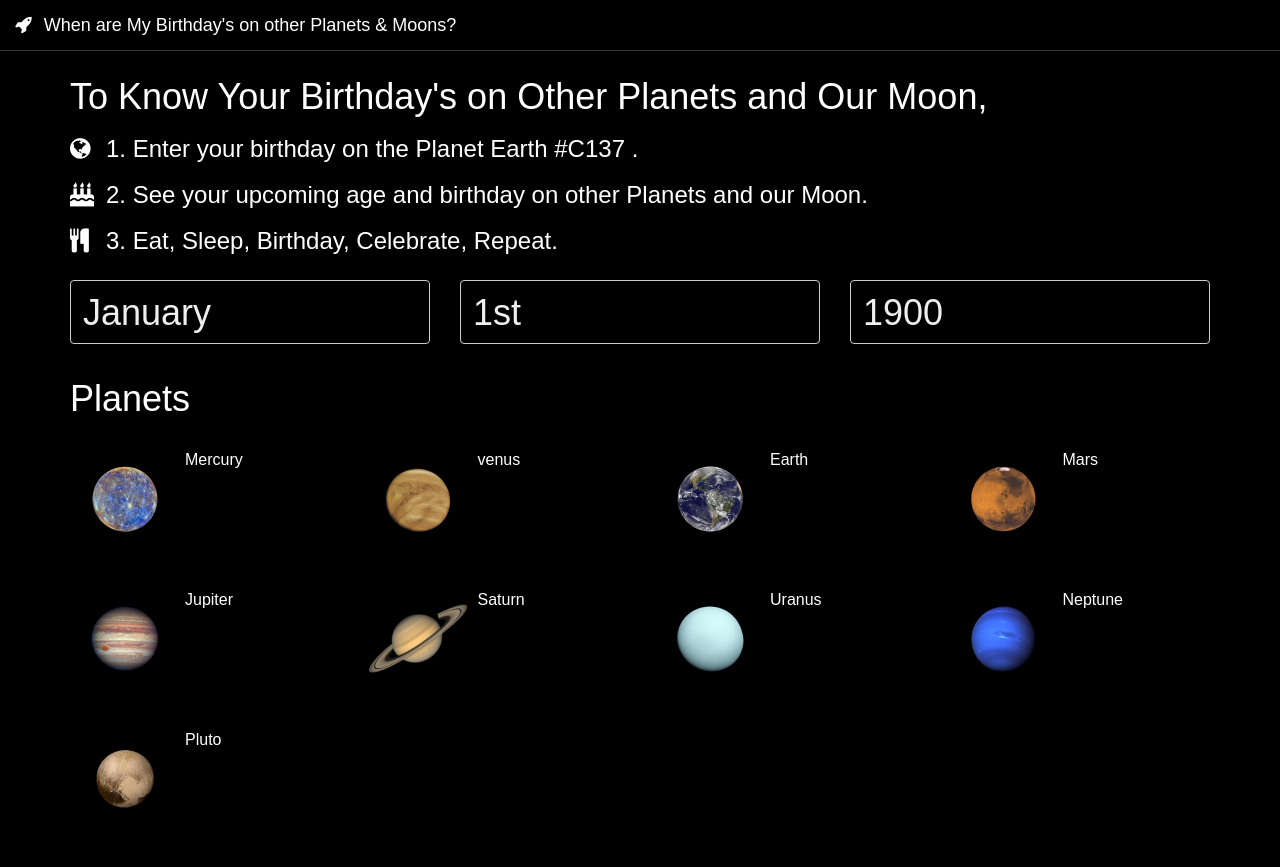
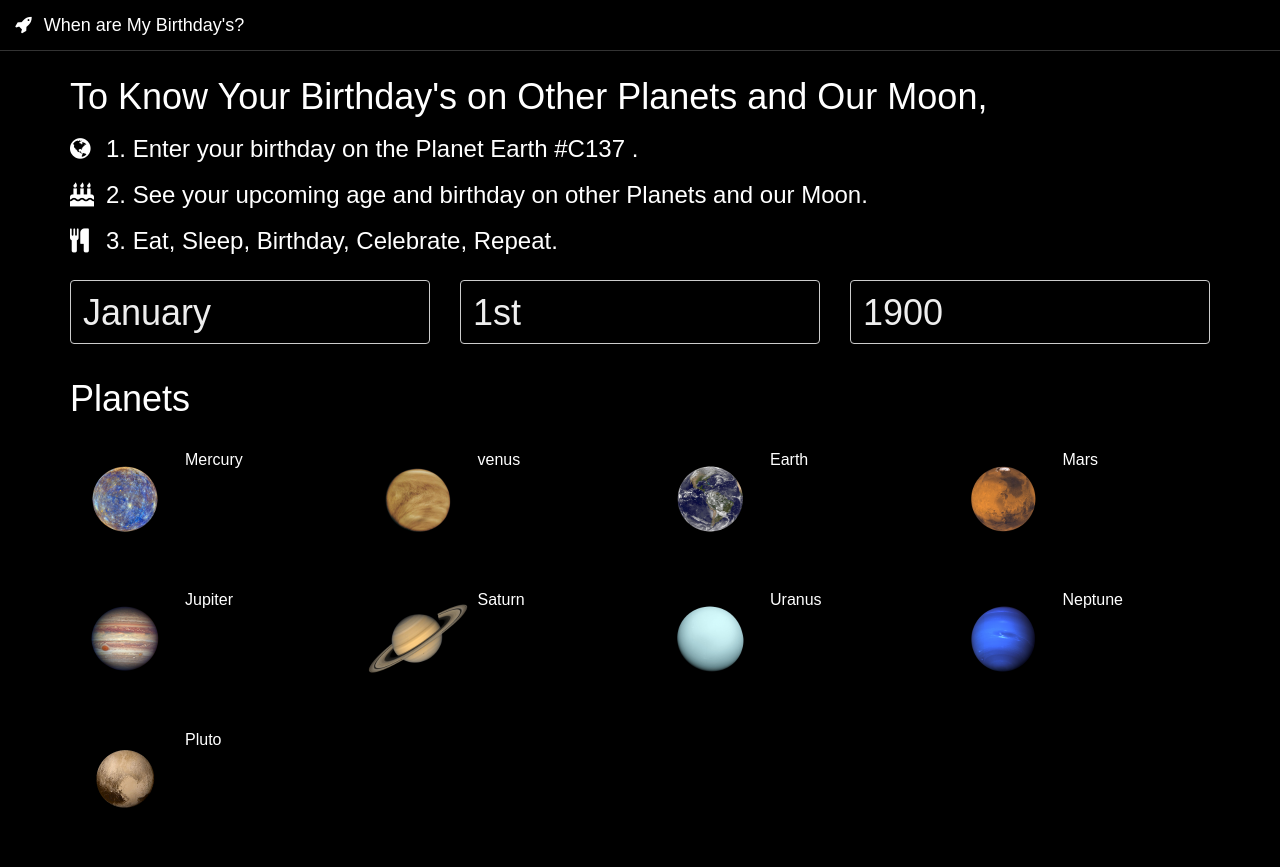
Before and after one commit to rushiranpise/solar-bday, a website: page index.html in a window 1280 px wide. Shown: the top 867 px of the page. Drawn offline with nearby package versions, Linux system fonts and the light colour scheme; a script that the page names is missing.

Commit message:
Update index.html

```diff
--- a/index.html
+++ b/index.html
@@ -32,7 +32,7 @@
     <nav class="navbar navbar-static-top navbar-default">
       <div class="container-fluid">
         <div class="navbar-header">
-          <span class="navbar-brand accent-font"><i class="fa fa-rocket brand-icon"></i>When are My Birthday's on other Planets & Moons?</span>
+          <span class="navbar-brand accent-font"><i class="fa fa-rocket brand-icon"></i>When are My Birthday's?</span>
         </div>
       </div>
     </nav>
```
